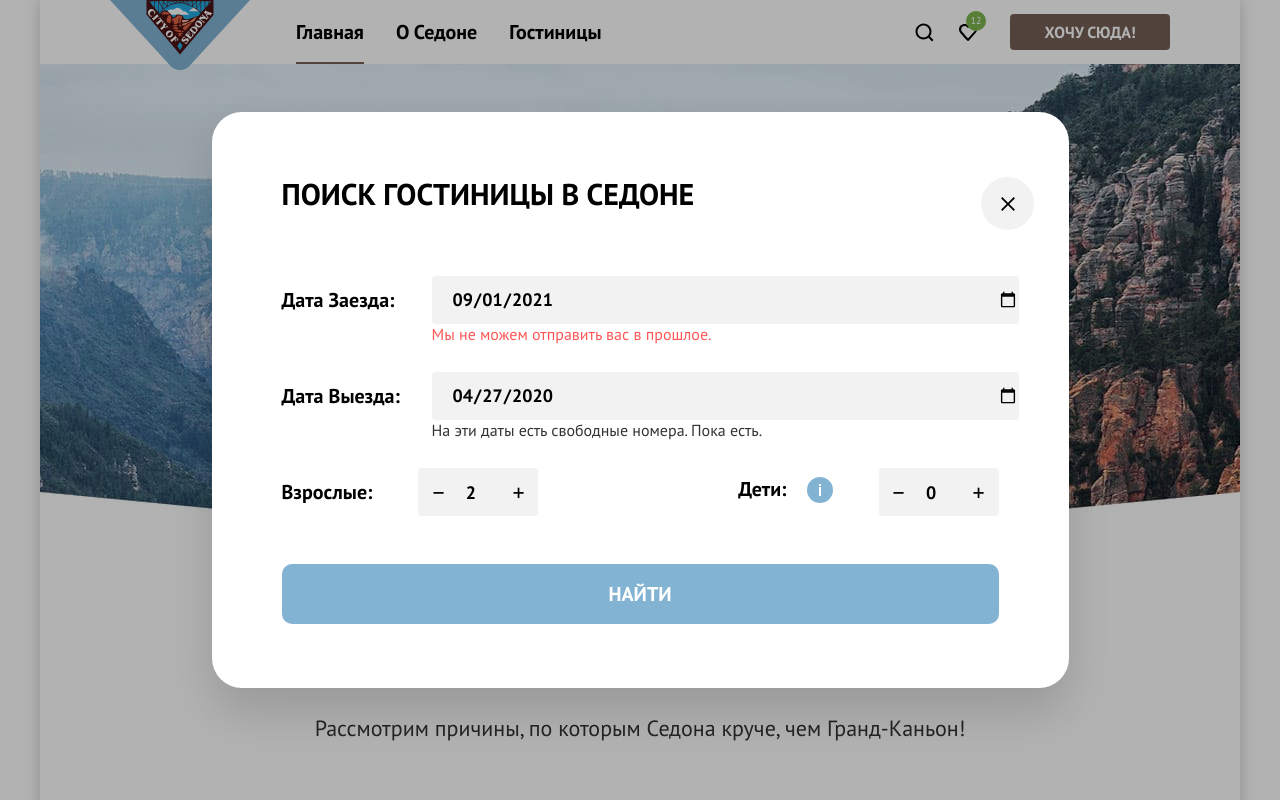
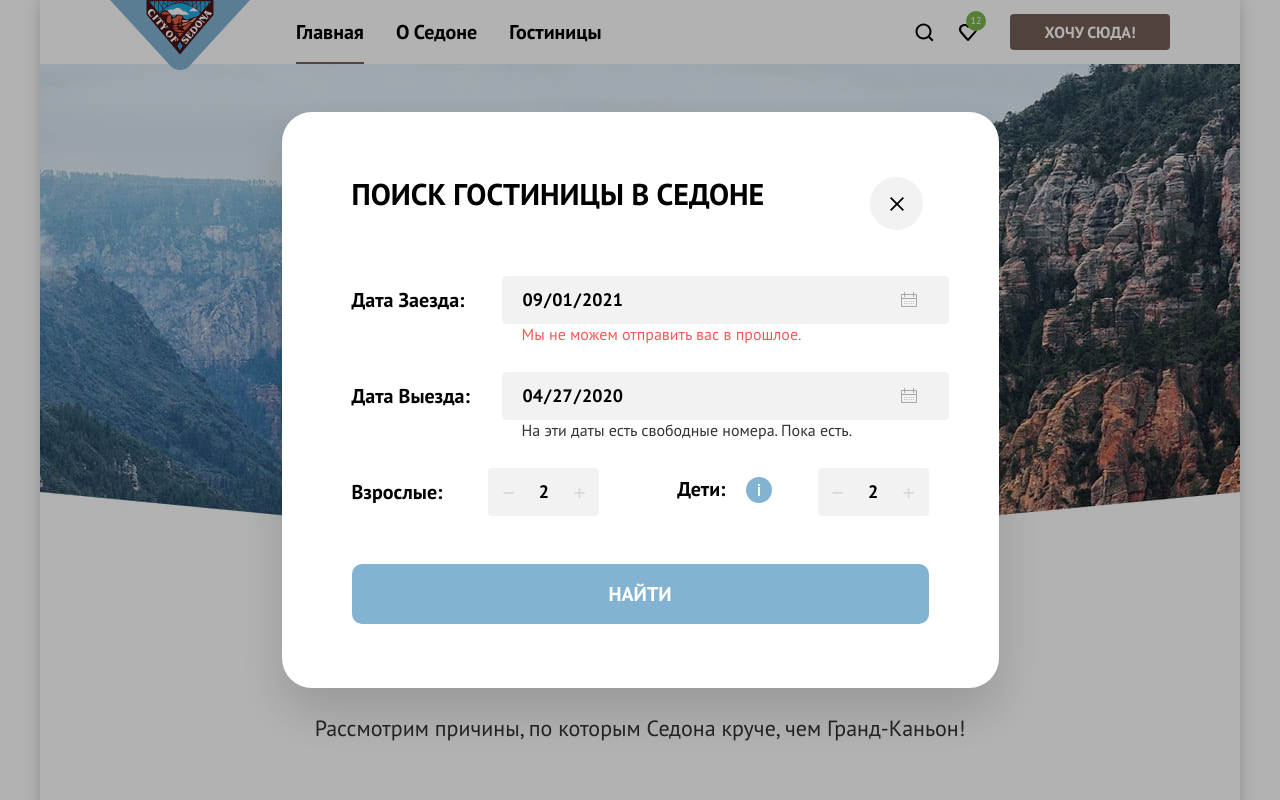
Before and after one commit to htmlacademy-univer-htmlcss-1/2579771-sedona-2, a plain HTML site: page 9/modal.html in a window 1280 px wide. Shown: the top 800 px of the page. Drawn offline with Linux system fonts and the light colour scheme; files whose address does not match are found by name.

Commit message:
:heavy_check_mark: Сборка #9

```diff
--- a/9/modal.html
+++ b/9/modal.html
@@ -19,25 +19,24 @@
           <div class="modal-fields">
             <h2>Поиск гостиницы в Седоне</h2>
             <form class="modal-form">
-                <!-- Дата заезда -->
                 <div class="form-group">
                   <label for="checkin-date">Дата Заезда:</label>
                   <div class="input-wrapper">
                     <input id="checkin-date" value="2021-09-01" type="date" required>
+                    <span class="input-icon"></span>
                     <span class="text-small input-hint error">Мы не можем отправить вас в прошлое.</span>
                   </div>
                 </div>
 
-                <!-- Дата выезда -->
                 <div class="form-group">
                   <label for="checkout-date">Дата Выезда:</label>
                   <div class="input-wrapper">
                     <input id="checkout-date" value="2020-04-27" type="date" required>
+                    <span class="input-icon"></span>
                     <span class="text-small input-hint">На эти даты есть свободные номера. Пока есть.</span>
                   </div>
                 </div>
 
-                <!-- Количество взрослых и детей -->
                 <div class="form-group-inline">
                   <div class="input-group">
                     <label for="adults">Взрослые:</label>
@@ -55,7 +54,7 @@
                                 <circle cx="13" cy="13" r="13" fill="#83B3D3"/>
                                 <path fill-rule="evenodd" clip-rule="evenodd" d="M12 7H14V9H12V7ZM14 19H12V10H14V19Z" fill="white"/>
                             </svg>
-                            <span class="tooltip-text">
+                            <span class="tooltip-text" role="tooltip">
                             Укажите количество детей, которые будут с вами, возраст которых от 6 до 18 лет.
                             Дети до 6 лет размещаются бесплатно.
                             </span>
@@ -63,13 +62,12 @@
                     </div>
                     <div class="number-input">
                       <button type="button" class="minus-btn">−</button>
-                      <input id="children" type="number" min="0" value="0" required>
+                      <input id="children" type="number" min="0" value="2" required>
                       <button type="button" class="plus-btn">+</button>
                     </div>
                   </div>
                 </div>
 
-                <!-- Кнопка -->
                 <button type="submit" class="blue-behavior submit-btn">Найти</button>
             </form>
           </div>
--- a/9/styles/styles.css
+++ b/9/styles/styles.css
@@ -36,6 +36,8 @@
 
     --text-checkbox-opacity-30: #00000030;
     --slider-checkbox-opacity-30: #ffffff30;
+
+    --active: #75615730;
 
 }
 
@@ -1254,6 +1256,7 @@ fieldset {
   }
 
   .modal-content {
+    box-sizing: border-box;
     width: 717px;
     background-color: #ffffff;
     border-radius: 30px;
@@ -1263,6 +1266,7 @@ fieldset {
   }
 
   .modal-close-btn {
+    outline: none;
     position: absolute;
     top: 64px;
     right: 70px;
@@ -1270,9 +1274,16 @@ fieldset {
     border: none;
     font-size: 24px;
     cursor: pointer;
-    width: 24px;
-    height: 24px;
   }
+
+  .modal-close-btn:hover circle {
+    fill: #E6E6E6;
+}
+
+.modal-close-btn:focus circle {
+    fill: #E6E6E6;
+    stroke: #83B3D3;
+}
 
   .modal-fields {
     display: flex;
@@ -1311,6 +1322,29 @@ fieldset {
     position: relative;
   }
 
+  .input-icon {
+    position: absolute;
+    top: 50%;
+    right: 10px;
+    transform: translateY(-50%);
+    width: 20px;
+    height: 20px;
+    background-image: url('../images/svg/date.svg');
+    background-size: contain;
+    background-repeat: no-repeat;
+    pointer-events: none;
+}
+
+input[type="date"] {
+    -webkit-appearance: none;
+    -moz-appearance: none;
+    appearance: none;
+}
+
+input[type="date"]::-webkit-calendar-picker-indicator {
+    display: none;
+}
+
   .input-wrapper input[type="date"] {
     width: 100%;
     border: none;
@@ -1325,6 +1359,7 @@ fieldset {
 
   .input-hint {
     position: absolute;
+    padding: 0 20px;
     display: block;
     color: #333333;
   }
@@ -1357,14 +1392,22 @@ fieldset {
     border-radius: 4px;
   }
 
+.number-input input[type="number"]::-webkit-inner-spin-button,
+.number-input input[type="number"]::-webkit-outer-spin-button {
+    -webkit-appearance: none;
+    appearance: none;
+    margin: 0;
+}
+
   .number-input input {
-    width: 40px;
     text-align: center;
     border: none;
     background: none;
     font-size: 18px;
-    font-weight: 700;
-    padding: 12px 0;
+    line-height: 20px;
+    max-width: 31px;
+    font-weight: bold;
+    padding: 14px 0;
   }
 
   .label-with-tooltip {
@@ -1383,6 +1426,7 @@ fieldset {
     display: flex;
     align-items: center;
     justify-content: center;
+    color: var(--active);
   }
 
   .tooltip {
@@ -1395,10 +1439,13 @@ fieldset {
     visibility: hidden;
     width: 256px;
     background-color: #333333;
+    font-size: 16px;
+    font-weight: normal;
+    line-height: 20px;
     color: #ffffff;
-    text-align: center;
+    text-align: left;
     border-radius: 10px;
-    padding: 15px;
+    padding: 20px 18px 18px 22px;
     position: absolute;
     z-index: 1;
     top: 125%;
@@ -1412,6 +1459,17 @@ fieldset {
     opacity: 1;
   }
 
+  .tooltip-text::before {
+    content: "";
+    position: absolute;
+    bottom: 100%;
+    left: 50%;
+    transform: translateX(-50%);
+    border-width: 8px;
+    border-style: solid;
+    border-color: transparent transparent #333333 transparent; /* Цвет треугольника */
+}
+
   .submit-btn {
     width: 100%;
     padding: 18px;
```
Also changed, not shown: 9/images/svg/date.svg (added).
